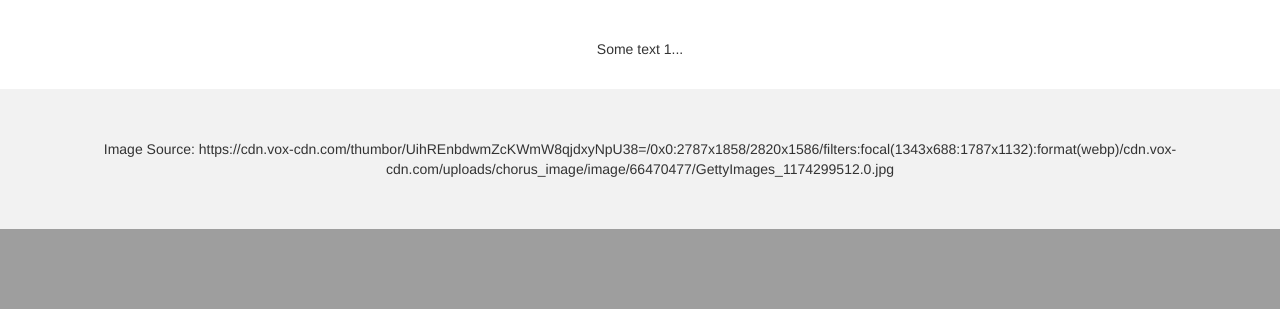
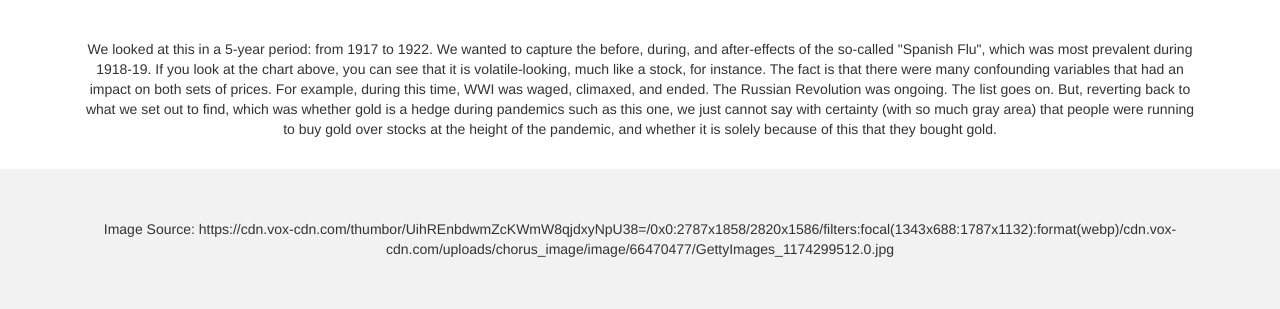
Before and after one commit to pandemicgoldprices/pandemicgoldprices, a Flask app: page /spanish_flu in a window 1280 px wide. Shown: the part 1085-1394 px from the top of the page. Before the commit the page ends 1314 px from the top, so only its background shows below. Run offline with Flask 2, Linux system fonts and the light colour scheme; data that the repository does not hold is empty; some libraries are stand-ins or nearby versions.

Commit message:
penultimate page layout, could change based on feedback

```diff
--- a/static/renderPlotly.js
+++ b/static/renderPlotly.js
@@ -1,33 +1,26 @@
 
-function renderDowOverGoldPlot2(divId, data){
+function renderDowOverGoldPlot(myDiv, data) {
 
-  /*** data sample
-  [{'_id': ObjectId('5ed42e9f4d18271a686d4b89'), 'year': 1918, 'month': 'Jan', 'dow_average': '75.66', 'month_int': 1, 'gold_price':
-  19.84, 'DOW_div_gold': 3.81374808, 'dow_div_gold_monthly_change': 0.28}, {'_id': ObjectId('5ed42e9f4d18271a686d4b8a'), 'year': 19
- 18, 'month': 'Feb', 'dow_average': '79.83', 'month_int': 2, 'gold_price': 19.84, 'DOW_div_gold': 4.0235635080000005, 'dow_div_gold
- _monthly_change': 0.21},
-
- */
-
-
+  // Data Sample
+  // [{'_id': ObjectId('5ed42e9f4d18271a686d4b89'), 'year': 1918, 'month': 'Jan', 'dow_average': '75.66', 'month_int': 1, 'gold_price':
+  // 19.84, 'DOW_div_gold': 3.81374808, 'dow_div_gold_monthly_change': 0.28}, {'_id': ObjectId('5ed42e9f4d18271a686d4b8a'), 'year': 19
+  // 18, 'month': 'Feb', 'dow_average': '79.83', 'month_int': 2, 'gold_price': 19.84, 'DOW_div_gold': 4.0235635080000005, 'dow_div_gold
+  // _monthly_change': 0.21}
 
   //chartData = myFunc({data})
-console.log("data in plot function")
+  console.log("Data in plot function: ")
   console.log(data)
+  months = []
+  dowOverGoldChange = []
 
-
- Months = []
- Change_in_DOWoverGold = []
-
-data.forEach(e => {
-  Months.push(e.year + "/" + e.month_int)
-  Change_in_DOWoverGold.push(e.dow_div_gold_monthly_change)
-
+  data.forEach(i => {
+    months.push(i.year + "/" + i.month_int)
+    dowOverGoldChange.push(i.dow_div_gold_monthly_change)
   });
 
-let trace1 = {
-  x: Months,
-  y: Change_in_DOWoverGold,
+  let trace = {
+    x: months,
+    y: dowOverGoldChange,
     mode: 'lines+markers',
     type: 'scatter',
     marker: {
@@ -38,26 +31,18 @@ let trace1 = {
     }
   };
 
-let plotData = [trace1];
+  let plotData = [trace];
 
   var layout = {
-  yaxis: {
-    title: 'DOW/GOLD RATIO' }
+    xaxis: {
+      title: 'Months'}
   };
 
-Plotly.newPlot(divId, plotData, layout);
-
-
-}
-
-
-
-
+  Plotly.newPlot(myDiv, plotData, layout);
+};
 
 
 function apiData(divId, data){
-  console.log(data)
-
 
   Months = []
   Change_in_DOWoverGold = []
@@ -84,7 +69,7 @@ let trace5 = {
   let plotData = [trace5];
   var layout = {
   yaxis: {
-  title: 'DOW/GOLD RATIO' }
+    title: 'DJIA/Gold Ratio' }
 };
 
 Plotly.newPlot(divId, plotData, layout);
@@ -246,52 +231,6 @@ function renderBarAndLineChart(divId, xAxis, xLineLabel, xLineData, yBarLabel, y
 
 /** a function which renders the dow/gold monthly change for a period of years */
 /** divID is the id placeholder in the html div  */
-function renderDowOverGoldPlot(divId, data){
-
-  /*** data sample
-  [{'_id': ObjectId('5ed42e9f4d18271a686d4b89'), 'year': 1918, 'month': 'Jan', 'dow_average': '75.66', 'month_int': 1, 'gold_price':
-  19.84, 'DOW_div_gold': 3.81374808, 'dow_div_gold_monthly_change': 0.28}, {'_id': ObjectId('5ed42e9f4d18271a686d4b8a'), 'year': 19
- 18, 'month': 'Feb', 'dow_average': '79.83', 'month_int': 2, 'gold_price': 19.84, 'DOW_div_gold': 4.0235635080000005, 'dow_div_gold
- _monthly_change': 0.21},
-
- */
-
-
-
-//chartData = myFunc({data})
-console.log("data in plot function")
-console.log(data)
-
-
- Months = []
- Change_in_DOWoverGold = []
-
-data.forEach(e => {
-  Months.push(e.year + "/" + e.month_int)
-  Change_in_DOWoverGold.push(e.dow_div_gold_monthly_change)
-
-});
-
-let trace1 = {
-  x: Months,
-  y: Change_in_DOWoverGold,
-  mode: 'lines+markers',
-  type: 'scatter',
-  marker: {
-    color: 'rgb(255, 215, 0)'
-  },
-  line: {
-    color: 'rgb(255, 215, 0)'
-  }
-};
-
-let plotData = [trace1];
-
-Plotly.newPlot(divId, plotData);
-
-
-
-}
 
 /** a function to render monthly deaths in some pandemics
  * arguments are the id of the div and the data passed in
--- a/templates/spanish_flu.html
+++ b/templates/spanish_flu.html
@@ -2,12 +2,12 @@
 <html lang="en">
 <head>
   <meta charset="UTF-8">
+  <meta name="viewport" content="width=device-width, initial-scale=1">
   <title>Spanish Flu</title>
+  <link rel="stylesheet" href="https://maxcdn.bootstrapcdn.com/bootstrap/3.4.1/css/bootstrap.min.css">
   <script src="http://d3js.org/d3.v5.min.js" charset="utf-8"></script>
   <script src="{{url_for('static', filename='index.js')}}"></script>
   <script src="{{url_for('static', filename='renderPlotly.js')}}"></script>
-    <meta name="viewport" content="width=device-width, initial-scale=1">
-    <link rel="stylesheet" href="https://maxcdn.bootstrapcdn.com/bootstrap/3.4.1/css/bootstrap.min.css">
   <script src="https://ajax.googleapis.com/ajax/libs/jquery/3.5.1/jquery.min.js"></script>
   <script src="https://maxcdn.bootstrapcdn.com/bootstrap/3.4.1/js/bootstrap.min.js"></script>
   <script src="https://cdn.plot.ly/plotly-latest.min.js"></script>
@@ -50,8 +50,8 @@
     #underline {
       text-decoration: underline;
     }
+  </style>
 
-    </style>
   <body>
       <nav class="navbar navbar-default">
         <div class="container-fluid">
@@ -69,11 +69,10 @@
         </div>
       </nav>
     <div class="container text-center">
-          <h2 id="underline">DJIA vs. Gold Prices During the 1918 Pandemic (H1N1 Virus)</h2>
+        <h2 id="underline">DJIA Prices/Gold Prices Ratio During the 1918 Pandemic (H1N1 Virus)</h2>
         <br></br>
-          <!--  a couple of buttons that can be clicked to update plots -->
-          <button type="button" class="btn btn-secondary all-gold" onClick="renderDowOverGoldPlot2('myPlot', {{data}} )">Plot DOW/GOLD</button>
-          <div id ="myPlot"></div>
+        <button type="button" class="btn btn-secondary all-gold" onClick="renderDowOverGoldPlot('plot', {{data}})">DJIA/Gold Button</button>
+        <div id ="plot"></div>
         <br></br>
         <div class="row">
           <div class="col-sm-12">
@@ -83,7 +82,7 @@
       <br></br>
       <div class="col-sm-12">
           <div>
-            <p>Some text 1...</p>
+          <p>We looked at this in a 5-year period: from 1917 to 1922. We wanted to capture the before, during, and after-effects of the so-called "Spanish Flu", which was most prevalent during 1918-19. If you look at the chart above, you can see that it is volatile-looking, much like a stock, for instance. The fact is that there were many confounding variables that had an impact on both sets of prices. For example, during this time, WWI was waged, climaxed, and ended. The Russian Revolution was ongoing. The list goes on. But, reverting back to what we set out to find, which was whether gold is a hedge during pandemics such as this one, we just cannot say with certainty (with so much gray area) that people were running to buy gold over stocks at the height of the pandemic, and whether it is solely because of this that they bought gold.</p>
           </div>
       </div>
     </div>
```
Lines whose indentation alone changed are shown as unchanged.
